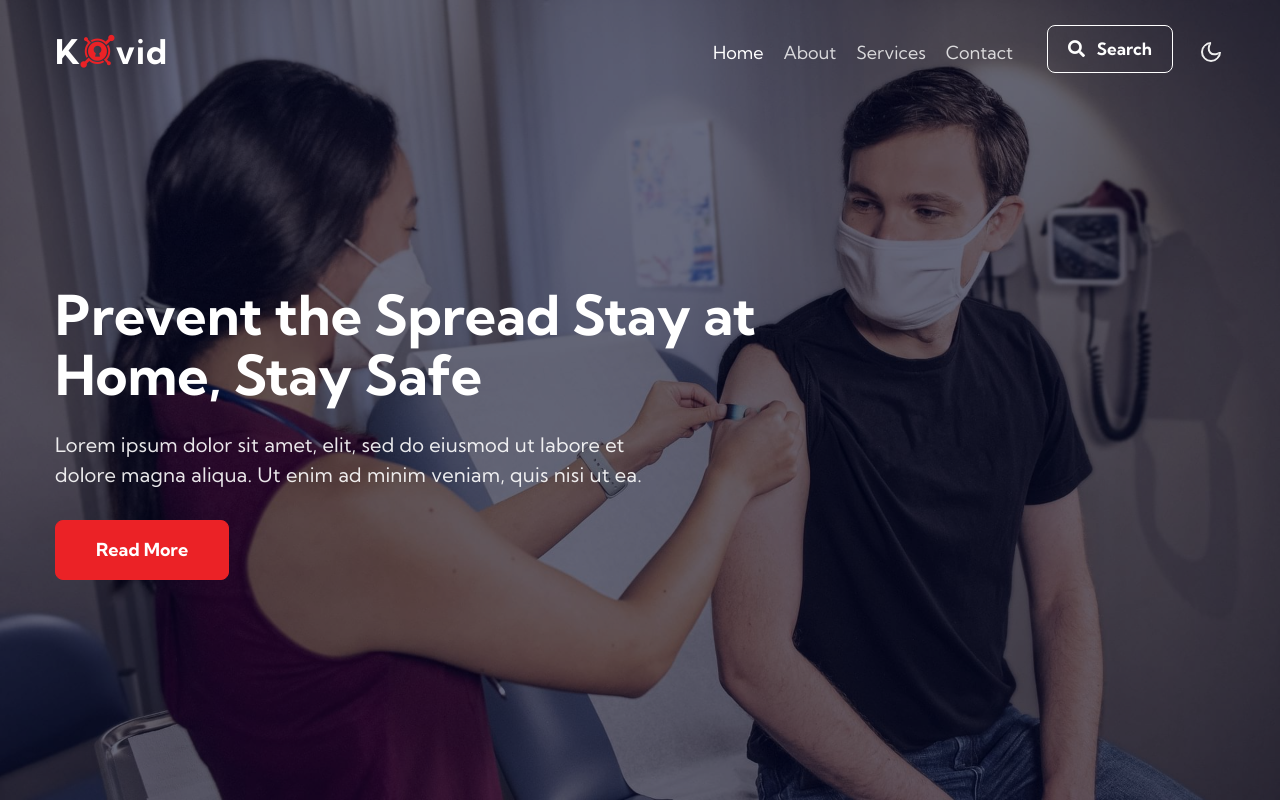
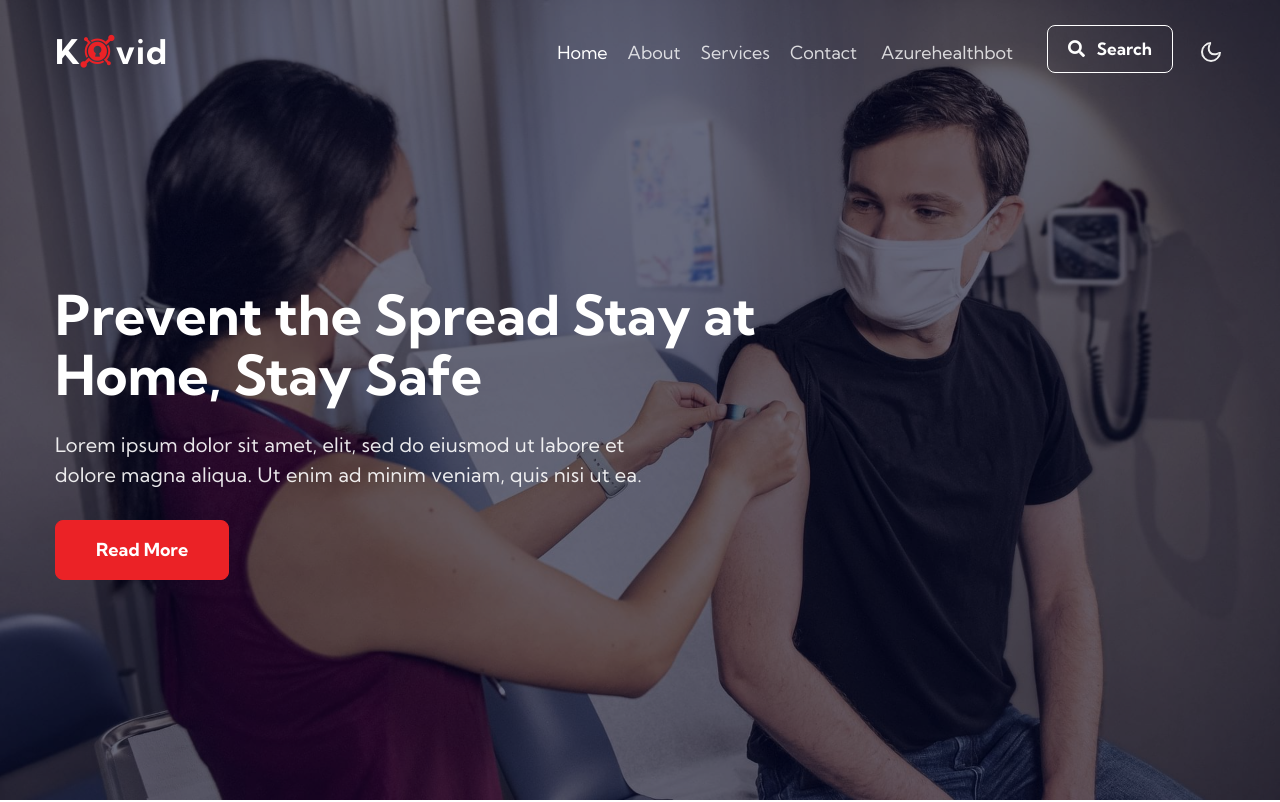
Before and after one commit to kalyan565/project999, a plain HTML site: page index.html in a window 1280 px wide. Shown: the top 802 px of the page. Drawn offline with Linux system fonts and the light colour scheme.

Commit message:
Update index.html

```diff
--- a/index.html
+++ b/index.html
@@ -46,6 +46,8 @@
                         </li>
                         <li class="nav-item mr-lg-1">
                             <a class="nav-link" href="contact.html">Contact</a>
+                        <li class="nav-item mr-lg-1">
+                            <a class="nav-link" href="azurehealthbot.html">Azurehealthbot</a>
                         </li>
                          <!--/search-right-->
                             <li class="header-search mr-lg-2 mt-lg-0 mt-4 position-relative">
```
